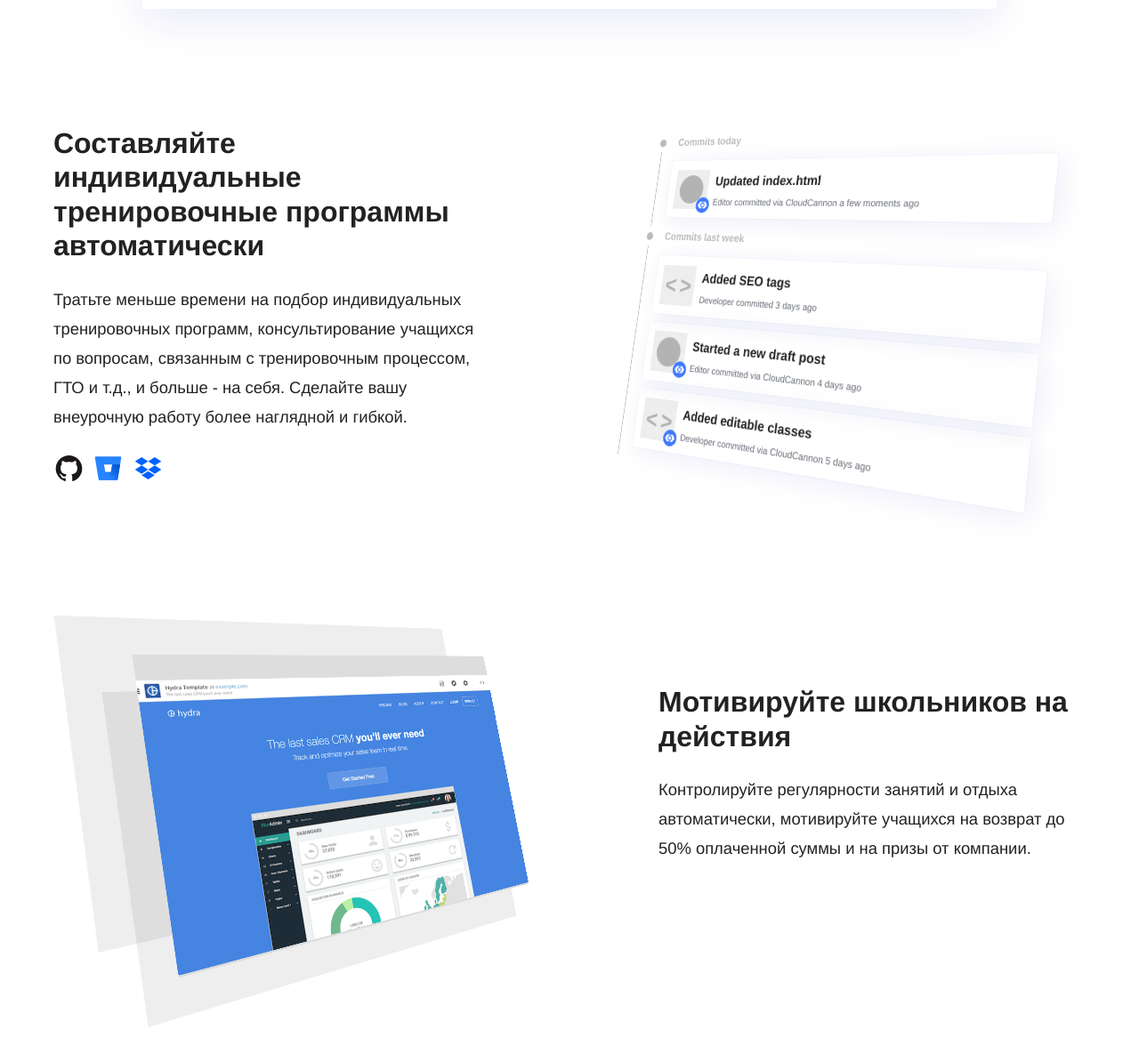
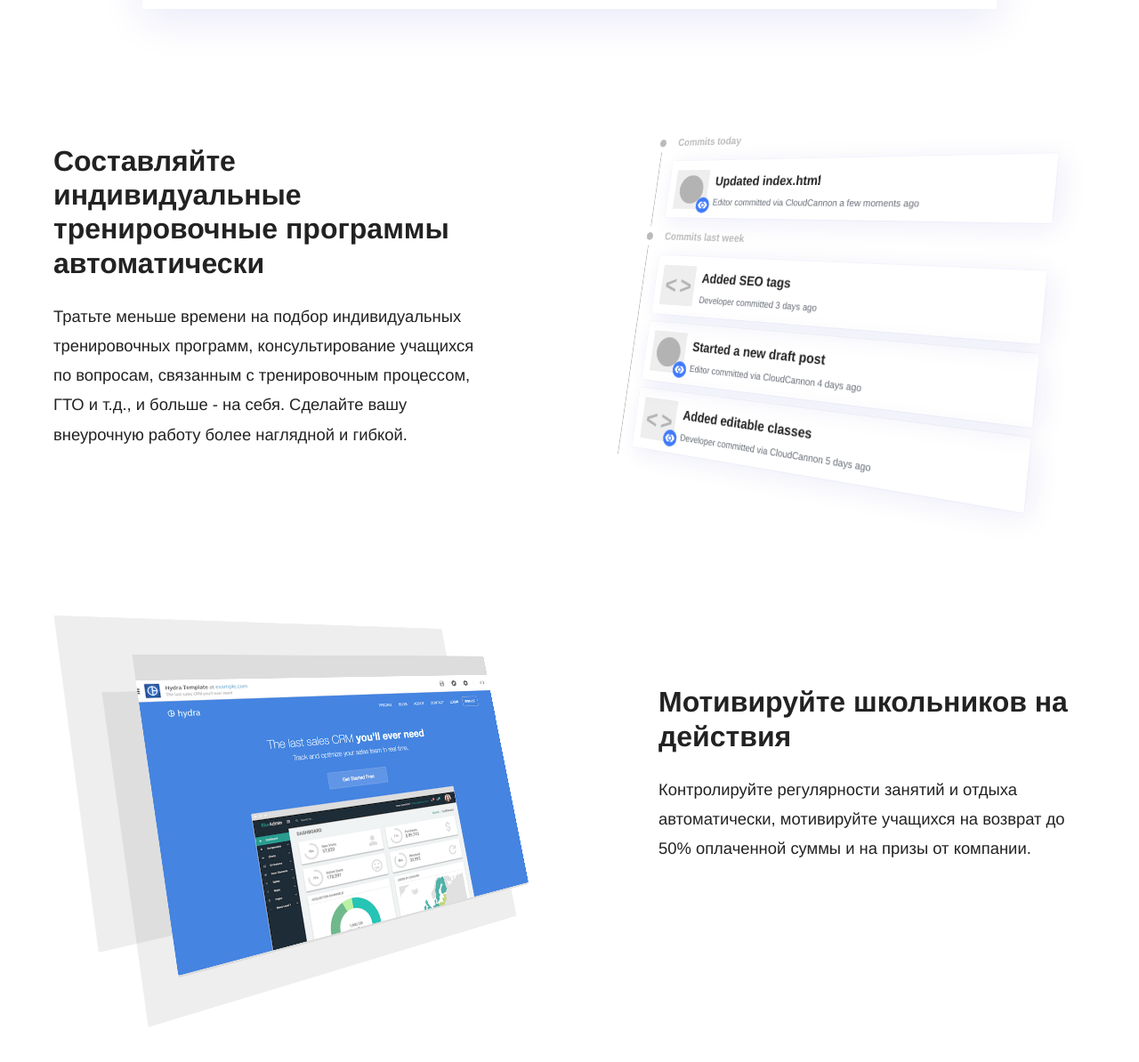
Before and after one commit to RakhimyanTim/physcult.github.io, a Jekyll site: the page built from pages/index.html, in a window 1280 px wide. Shown: the part 1110-2304 px from the top of the page at 89% size. Built offline with Jekyll 4.4.1, drawn with Linux system fonts in a browser that asks for light colours; some web fonts are replaced; grey boxes are pictures that could not be loaded.

Commit message:
Update content-image.html

```diff
--- a/_includes/components/home-page/content-image.html
+++ b/_includes/components/home-page/content-image.html
@@ -5,11 +5,6 @@
 				<h2>{{ include.heading }}</h2>
 				{{ include.content_markdown | markdownify }}
 				{% if include.storage_provider_icons %}
-					<div class="storage-provider-icons">
-						{% include svgs/storage-provider-logos.html icon="github" %}
-						{% include svgs/storage-provider-logos.html icon="bitbucket" %}
-						{% include svgs/storage-provider-logos.html icon="dropbox" %}
-					</div>
 				{% endif %}
 			</div>
 			<div class="landing-image">
```
